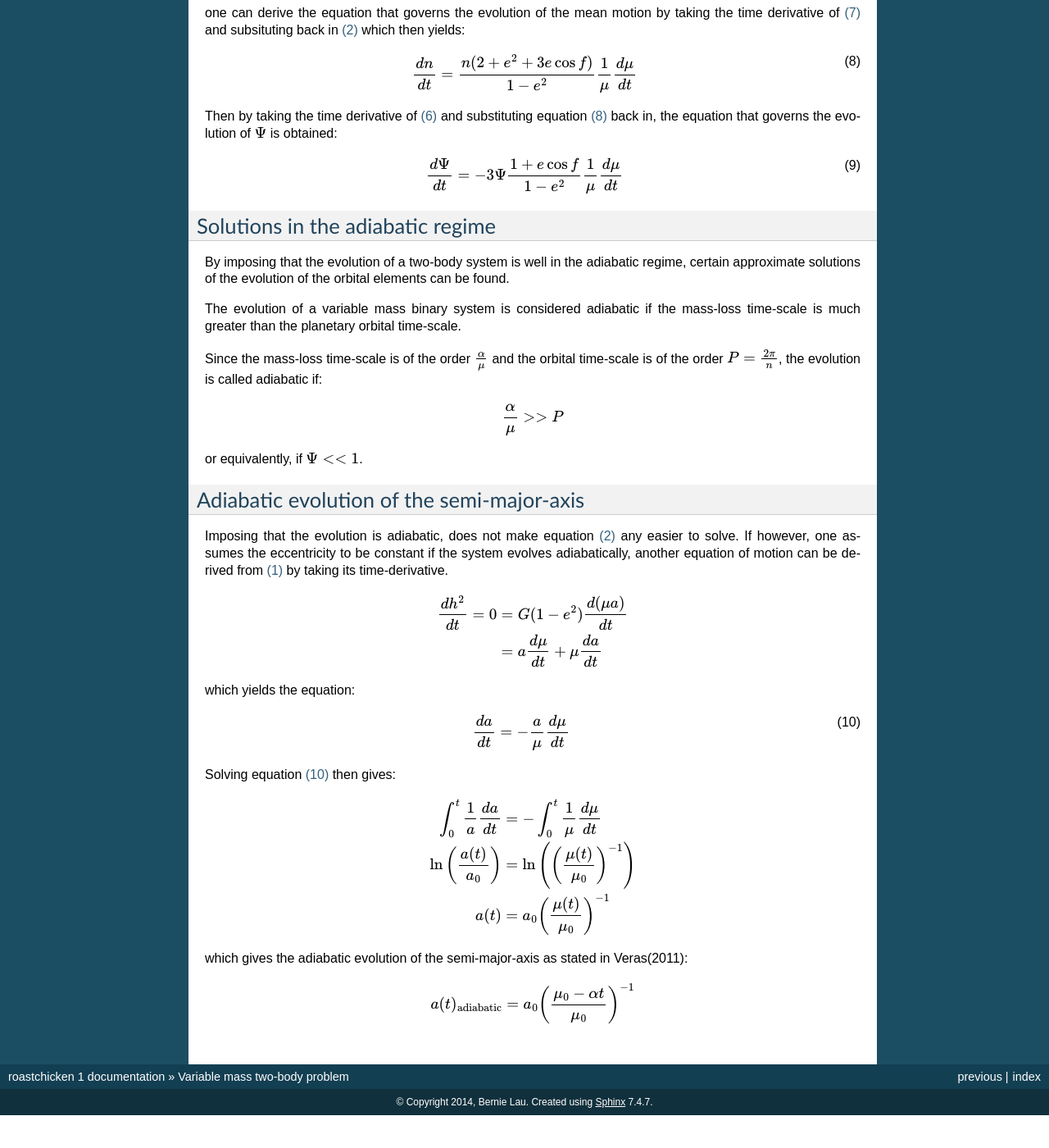
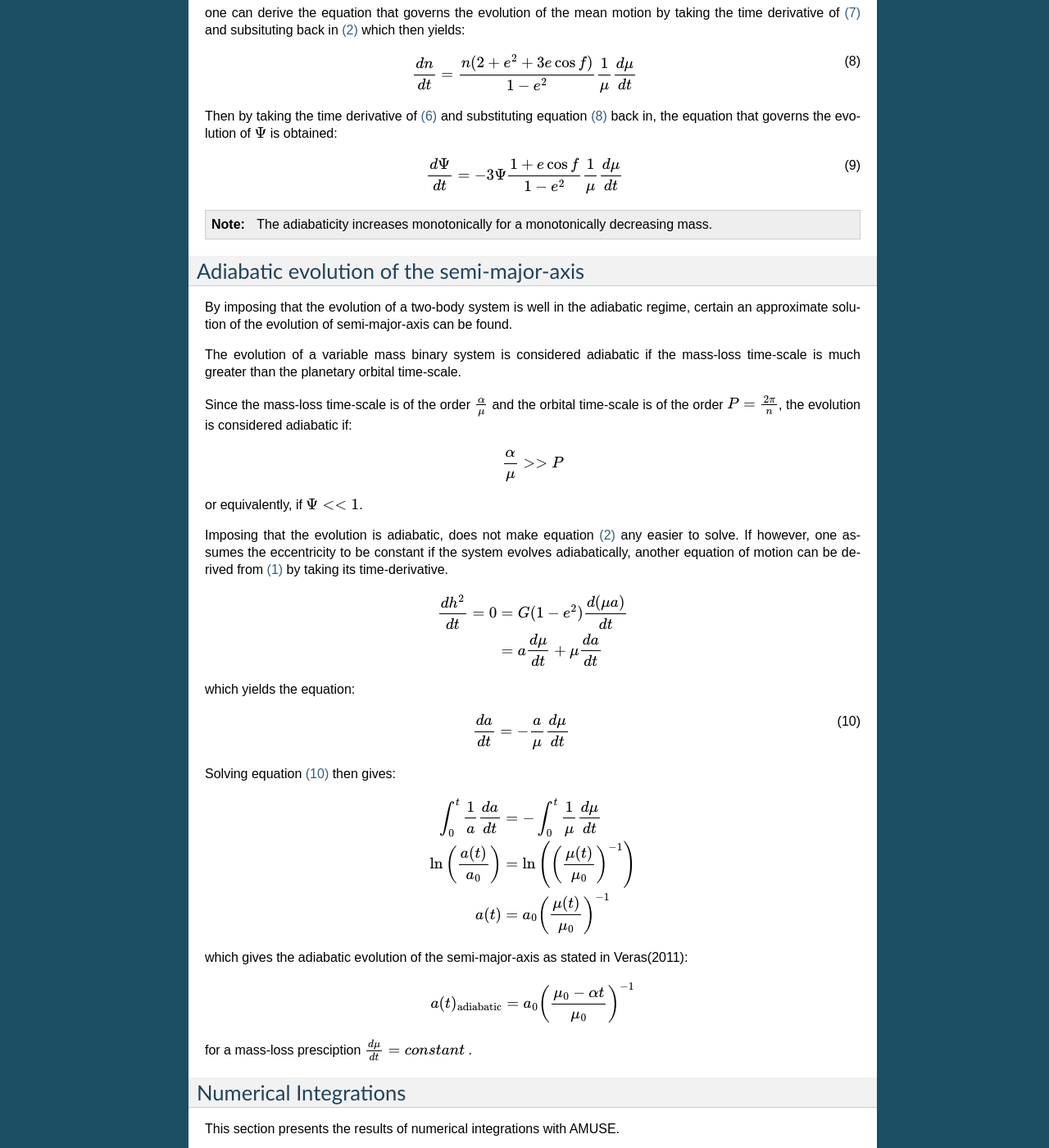
Before and after one commit to launerbie/roastchicken, a Sphinx documentation site: the page built from docs/source/twobody_variablemass.rst, in a window 1280 px wide and 1400 px high, scrolled down 1055 px. Shown: the whole window at 82% size. Built offline with Sphinx 7.4.7, drawn with Linux system fonts in a browser that asks for light colours; formulas are drawn with MathJax 3; before the commit the page ends 2415 px from its top, so only the background shows below that; some of the changed text lies outside the part shown.

```diff
--- a/docs/source/twobody_variablemass.rst
+++ b/docs/source/twobody_variablemass.rst
@@ -94,28 +94,29 @@ the evolution of :math:`\Psi` is obtained:
 
    \frac{d\Psi}{dt} = -3\Psi \frac{1+e\cos f}{1-e^2} \frac{1}{\mu}\frac{d\mu}{dt}
 
+.. note::
 
-Solutions in the adiabatic regime
----------------------------------
+   The adiabaticity increases monotonically for a monotonically decreasing mass.
 
+
+
+Adiabatic evolution of the semi-major-axis
+------------------------------------------
 By imposing that the evolution of a two-body system is well in the adiabatic regime,
-certain approximate solutions of the evolution of the orbital elements can be found.
+certain an approximate solution of the evolution of semi-major-axis can be found.
 
 The evolution of a variable mass binary system is considered adiabatic if the mass-loss
 time-scale is much greater than the planetary orbital time-scale.
 
 Since the mass-loss time-scale is of the order :math:`\frac{\alpha}{\mu}` and the
 orbital time-scale is of the order :math:`P = \frac{2\pi}{n}`, the evolution
-is called adiabatic if:
+is considered adiabatic if:
 
 .. math::
     \frac{\alpha}{\mu} >> P
 
 or equivalently, if :math:`\Psi << 1`.
 
-
-Adiabatic evolution of the semi-major-axis
-------------------------------------------
 Imposing that the evolution is adiabatic, does not make equation :eq:`sma_evolution` any
 easier to solve. If however, one assumes the eccentricity to be constant if the system evolves
 adiabatically, another equation of motion can be derived from
@@ -143,3 +144,27 @@ which gives the adiabatic evolution of the semi-major-axis as stated in Veras(20
 
 .. math::
    a(t)_{\text{adiabatic}} = a_0 \left( \frac{\mu_0 - \alpha t}{\mu_0} \right)^{-1}
+
+for a mass-loss presciption :math:`\frac{d\mu}{dt} = constant` .
+
+
+
+Numerical Integrations
+----------------------
+This section presents the results of numerical integrations with AMUSE.
+
+Goal:
+- Investigate large mass update intervals
+
+Show behaviour at different starting mass-loss-indices
+
+Motivation for numerical integration:
+
+eccentricity cannot be solved exactly.
+
+
+
+Mass update intervals
+----------------------
+Large mass update --> large error in eccentricity ?
+How do large mass updates influence the change in eccentricity?
```
Also changed, not shown: other parts of docs/source/twobody_variablemass.rst (+1 -1 lines), docs/source/simulations.rst (added, +20 -0 lines).
